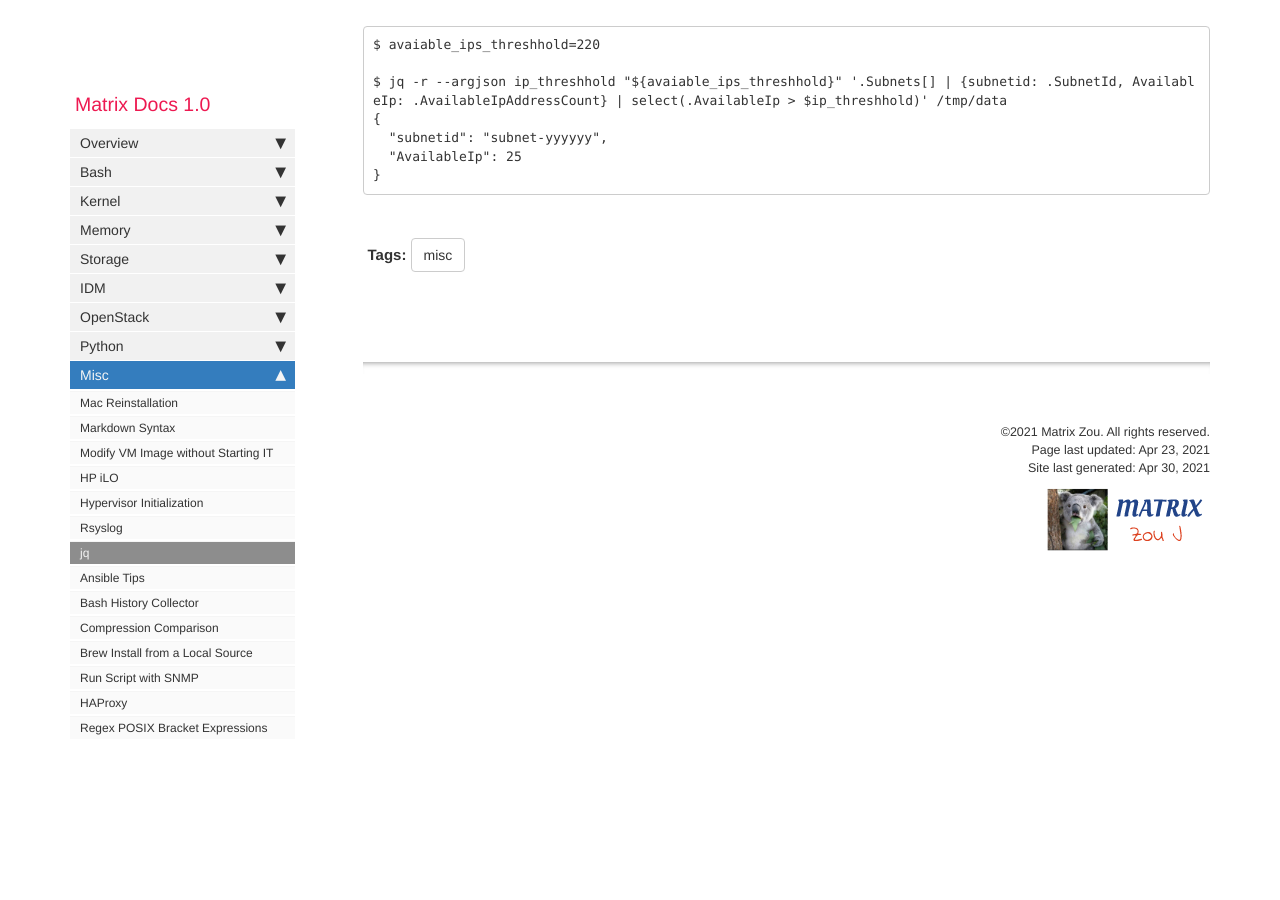
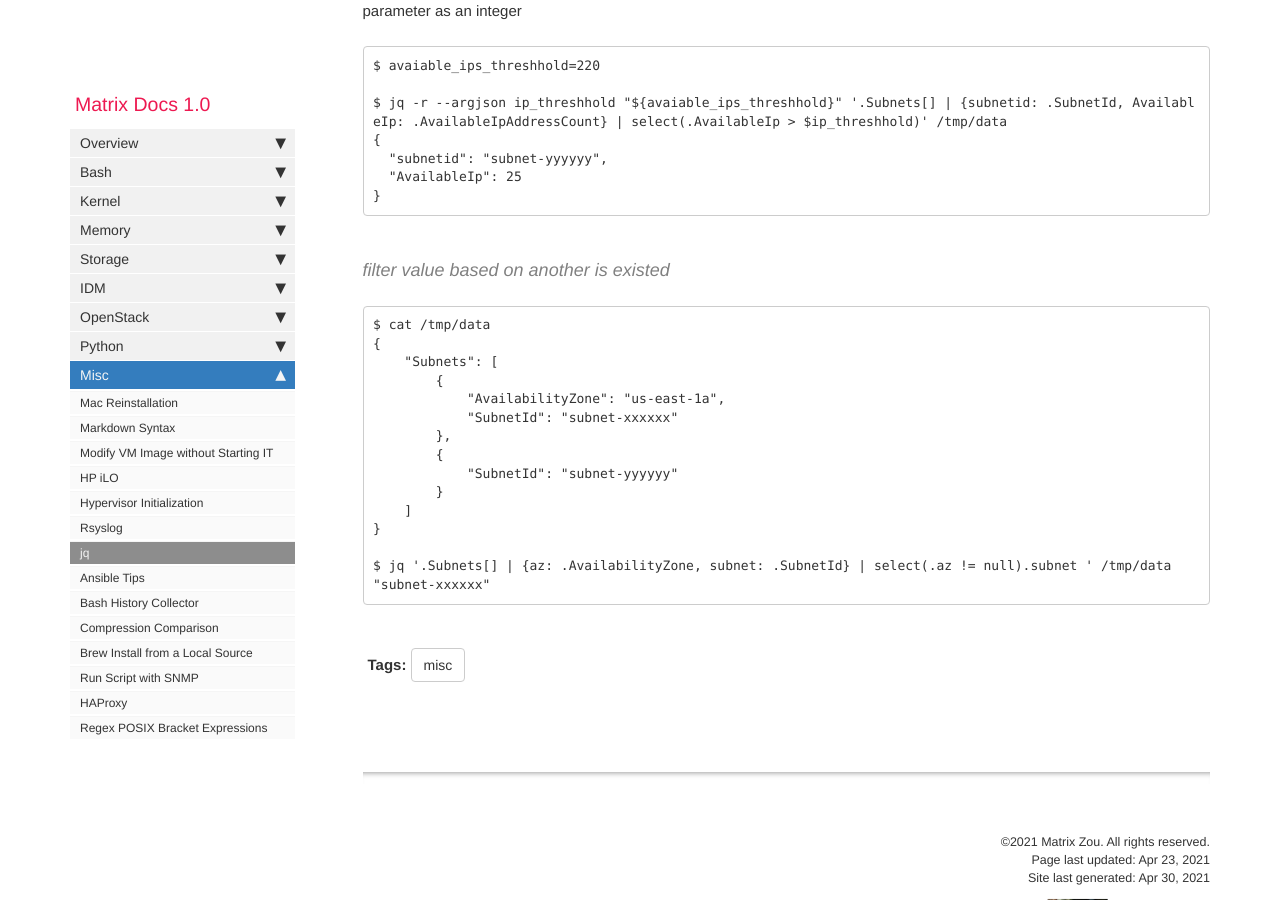
Before and after one commit to matrixzj/documentations, a Jekyll site: the page built from pages/misc/misc_jq.md, in a window 1280 px wide and 900 px high, scrolled down 5232 px. Built offline with Jekyll 4.4.1, drawn with Linux system fonts in a browser that asks for light colours; comment, search, counter and statistics services are not loaded; some of the changed text lies outside the part shown.

Commit message:
There are 1 files have been modified at 2021-04-23 20:20:20 . 	-rw-rw-r--. 1 jzou jzou 6180 Apr 23 20:20 pages/misc/misc_jq.md No files have been added. No files have been deleted. No file type has been changed.

````diff
--- a/pages/misc/misc_jq.md
+++ b/pages/misc/misc_jq.md
@@ -252,4 +252,23 @@ $ jq -r --argjson ip_threshhold "${avaiable_ips_threshhold}" '.Subnets[] | {subn
 }
 ```
 
+#### filter value based on another is existed
+```
+$ cat /tmp/data
+{
+    "Subnets": [
+        {
+            "AvailabilityZone": "us-east-1a",
+            "SubnetId": "subnet-xxxxxx"
+        },
+        {
+            "SubnetId": "subnet-yyyyyy"
+        }
+    ]
+}
+
+$ jq '.Subnets[] | {az: .AvailabilityZone, subnet: .SubnetId} | select(.az != null).subnet ' /tmp/data
+"subnet-xxxxxx"
+```
+
 {% include links.html %}
````
